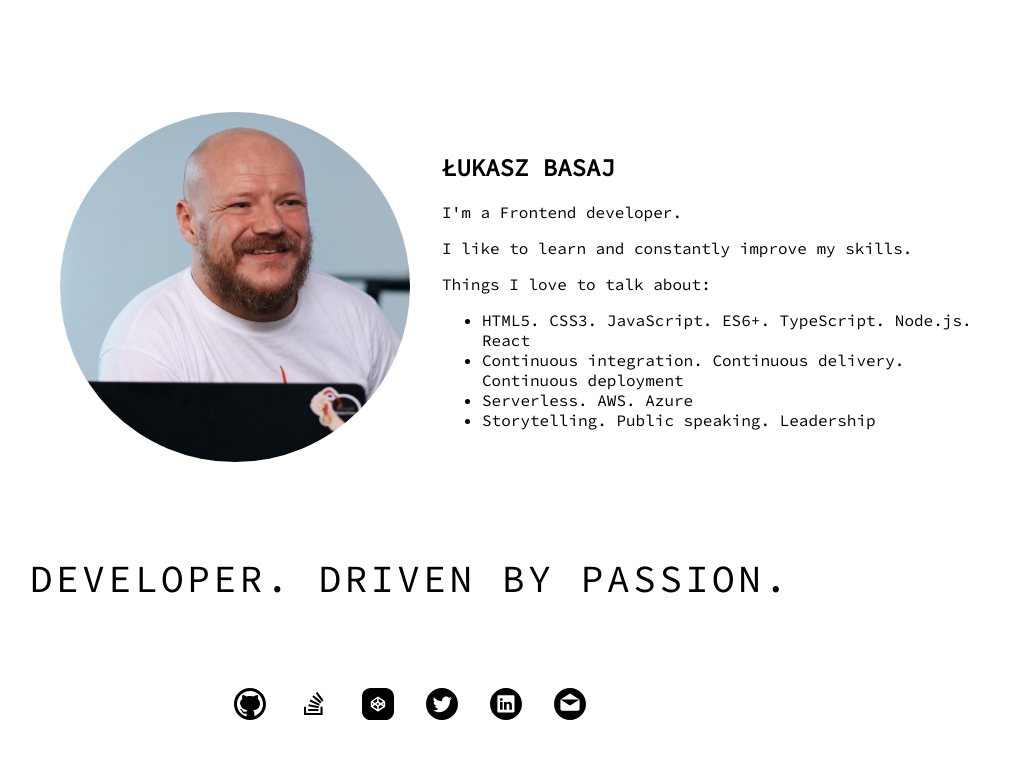
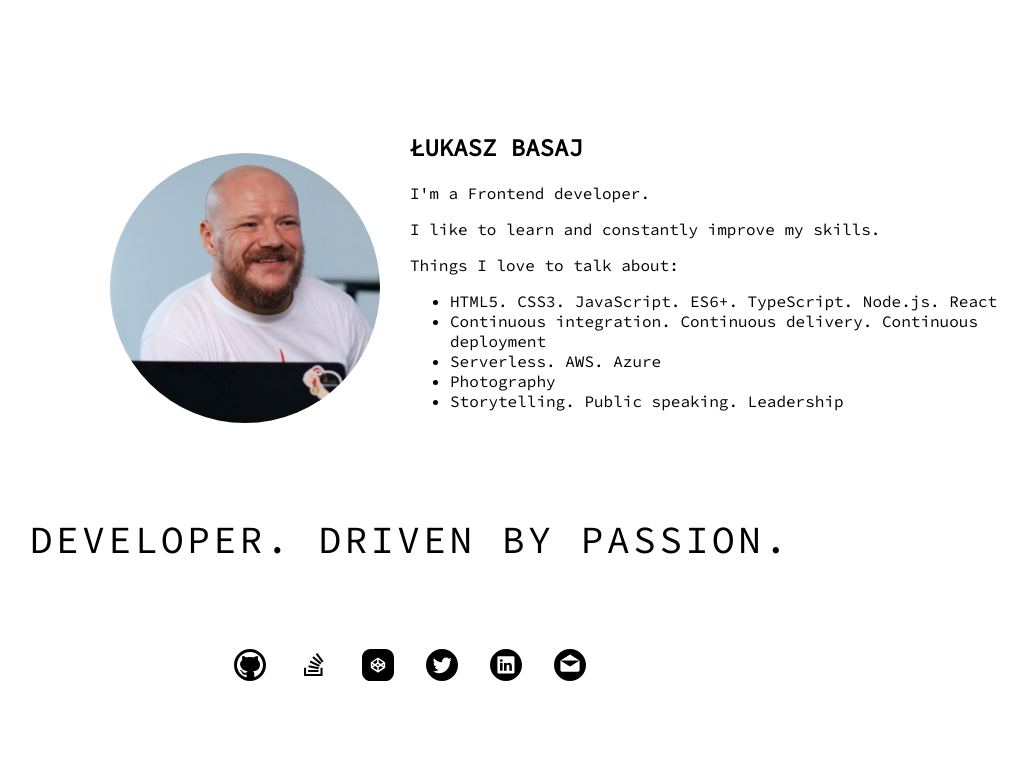
Before and after one commit to lukaszbasaj/gatsby-portfolio, a Gatsby site: page / in a window 1280 px wide. Shown: the whole page, without its empty margins (230-1258 px from the left). Built offline with nearby package versions, Linux system fonts and the light colour scheme; Gatsby itself is replaced by a stand-in of ours.

Commit message:
Modify font-family settings, modify picture size, improve email link security

```diff
--- a/src/components/about-me/description-section.js
+++ b/src/components/about-me/description-section.js
@@ -4,7 +4,6 @@ import styled from "styled-components";
 import media from "../../utils/media";
 
 const Container = styled.div`
-  padding: 0 2rem;
   align-self: center;
 
   ${media.phone`
@@ -31,6 +30,7 @@ function DescriptionSection() {
           <li>HTML5. CSS3. JavaScript. ES6+. TypeScript. Node.js. React</li>
           <li>Continuous integration. Continuous delivery. Continuous deployment</li>
           <li>Serverless. AWS. Azure</li>
+          <li>Photography</li>
           <li>Storytelling. Public speaking. Leadership</li>
         </ul>
       </Container>
--- a/src/components/about-me/image-section.js
+++ b/src/components/about-me/image-section.js
@@ -10,7 +10,7 @@ const query = graphql`
   query {
     file(relativePath: { eq: "73012030.jpg" }) {
       childImageSharp {
-        fixed(width: 350, height: 350) {
+        fixed(width: 270, height: 270) {
           ...GatsbyImageSharpFixed_tracedSVG
         }
       }
@@ -20,10 +20,12 @@ const query = graphql`
 
 const StyledImg = styled(Img)`
   border-radius: 50%;
+
 `
 
 const Container = styled.div`
   place-self: end;
+  right: 5%;
   position: relative;
   overflow: hidden;
 
--- a/src/components/intro-section.js
+++ b/src/components/intro-section.js
@@ -9,6 +9,8 @@ import Stackoverflow from "../images/social-media/stackoverflow.svg";
 import Email from "../images/social-media/email.svg";
 
 const SectionContainer = styled.section`
+@import url('https://fonts.googleapis.com/css?family=Source+Code+Pro&display=swap');
+  font-family: 'Source Code Pro', monospace;
   display: grid;
   height: 40vh;
   padding: 2rem;
@@ -18,8 +20,7 @@ const SectionContainer = styled.section`
 `;
 
 const Title = styled.h1`
-  @import url('https://fonts.googleapis.com/css?family=Source+Code+Pro&display=swap');
-  font-family: 'Source Code Pro', monospace;
+
   text-transform: uppercase;
   font-weight: 500;
   font-size: 2.4rem;
@@ -61,7 +62,7 @@ function IntroSection() {
       icon: LinkedIn,
     },
     {
-      to: "mailto:lukasz@basaj.dev",
+      to: "http://scr.im/basajdev",
       icon: Email,
     },
   ];
```
